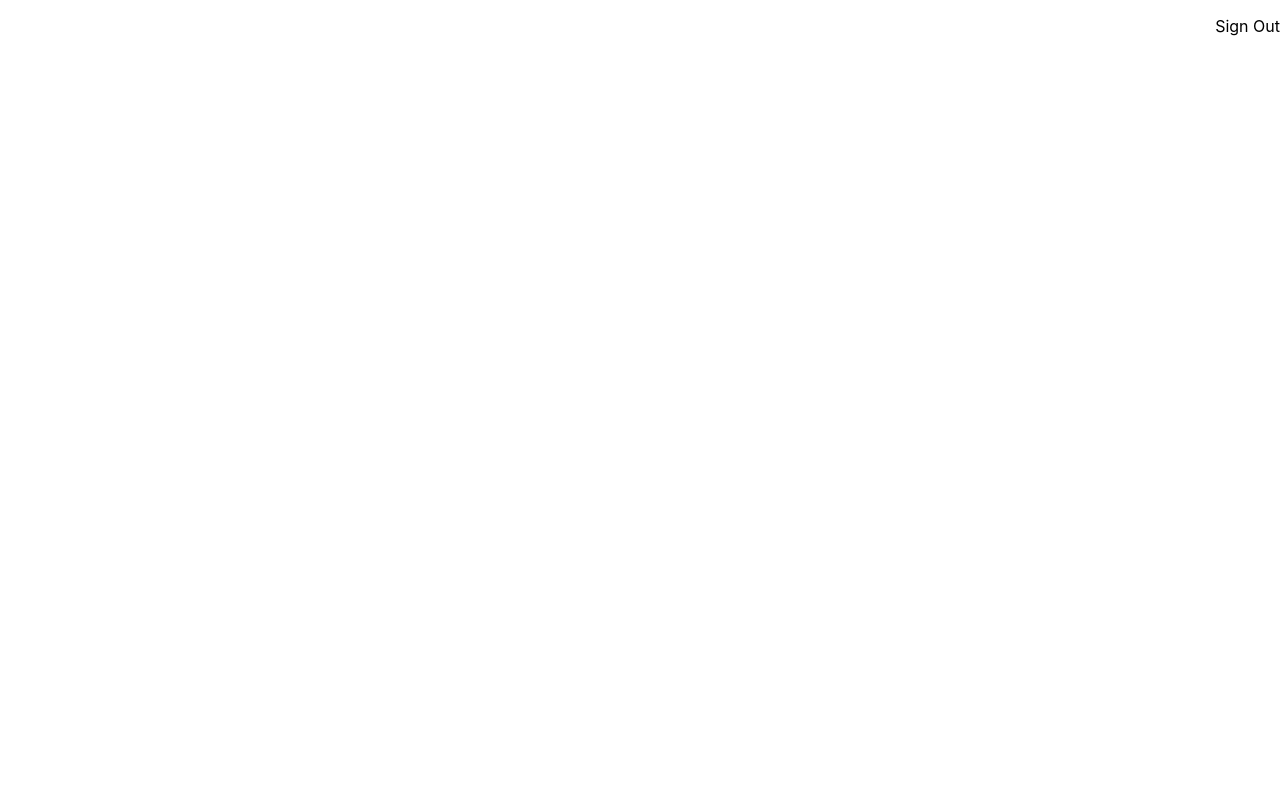
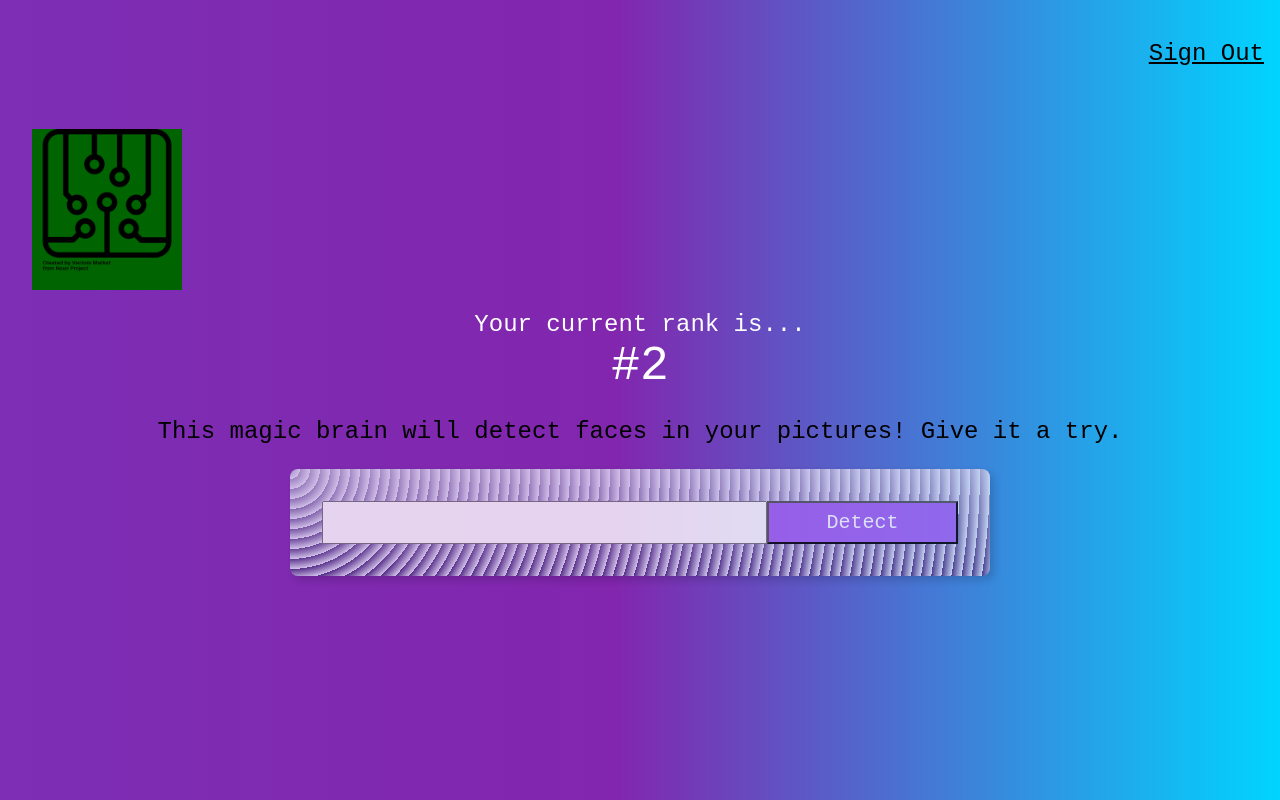
Before and after one commit to Yuuxooon/face_detect, a React (Create React App) app: page / in a window 1280 px wide. Built offline with nearby package versions, Linux system fonts and the light colour scheme.

Commit message:
added new stuff. duh

```diff
--- a/package.json
+++ b/package.json
@@ -8,6 +8,8 @@
     "@testing-library/user-event": "^14.4.3",
     "react": "^18.2.0",
     "react-dom": "^18.2.0",
+    "react-parallax-tilt": "^1.7.149",
+    "react-particles": "^2.10.1",
     "react-scripts": "5.0.1",
     "tachyons": "^4.12.0",
     "web-vitals": "^3.3.2"
--- a/src/App.css
+++ b/src/App.css
@@ -1,5 +1,10 @@
 .App {
   text-align: center;
+}
+
+.center{
+  display: flex;
+  justify-content: center;
 }
 
 .App-logo {
--- a/src/App.js
+++ b/src/App.js
@@ -1,13 +1,17 @@
 import Navigation from './Components/Navigation/Navigation'
+import Logo from './Components/Logo/Logo'
+import ImageLinkForm from './Components/ImageLinkForm/ImageLinkForm'
+import Rank from './Components/Rank/Rank'
 import './App.css'
 
 function App () {
   return (
     <div className='App'>
       <Navigation />
-      {/* {      <Logo/>
-      <ImageLinkForm/>
-      <FaceRecognition/>} */}
+      <Logo />
+      <Rank />
+      <ImageLinkForm />
+      {/* <FaceRecognition/> */}
     </div>
   )
 }
--- /dev/null
+++ b/src/Components/ImageLinkForm/ImageLinkForm.css
@@ -0,0 +1,6 @@
+.form {
+    width: 700px;
+    background-color: #e5e5f7;
+    opacity: 0.8;
+    background-image:  repeating-radial-gradient( circle at 0 0, transparent 0, #e5e5f7 10px ), repeating-linear-gradient( #472b7b55, #472b7b );
+}
--- /dev/null
+++ b/src/Components/ImageLinkForm/ImageLinkForm.js
@@ -0,0 +1,22 @@
+import React from 'react'
+import './ImageLinkForm.css'
+
+const ImageLinkForm = () => {
+  return (
+    <div>
+      <p className='f3 '>
+        {'This magic brain will detect faces in your pictures! Give it a try.'}
+      </p>
+      <div className='center'>
+        <div className='form center pa4 br3 shadow-5'>
+          <input type='text' className='f4 pa2 w-70 center '></input>
+          <button className='w-30 grow f4 link ph3 pv2  dib white bg-light-purple'>
+            Detect
+          </button>
+        </div>
+      </div>
+    </div>
+  )
+}
+
+export default ImageLinkForm
--- /dev/null
+++ b/src/Components/Logo/Logo.js
@@ -0,0 +1,19 @@
+import React from 'react'
+import Tilt from 'react-parallax-tilt'
+import circuit from './circuit.png'
+
+const Logo = () => {
+  return (
+    <div style={{ height: '150px', width: '150px' }} className='ma4 mt0'>
+      <Tilt>
+        <div style={{ backgroundColor: 'darkgreen' }}>
+          <h1>
+            <img alt='Logo' src={circuit} />
+          </h1>
+        </div>
+      </Tilt>
+    </div>
+  )
+}
+
+export default Logo
--- a/src/Components/Navigation/Navigation.js
+++ b/src/Components/Navigation/Navigation.js
@@ -3,7 +3,7 @@ import React from 'react'
 const Navigation = () => {
   return (
     <nav style={{ display: 'flex', justifyContent: 'flex-end' }}>
-      <p>Sign Out</p>
+      <p className='f3 link dim black underline pa3 pointer'>Sign Out</p>
     </nav>
   )
 }
--- /dev/null
+++ b/src/Components/Rank/Rank.js
@@ -0,0 +1,12 @@
+import React from 'react'
+
+const Rank = () => {
+  return (
+    <div>
+      <div className='white f3'>{'Your current rank is...'}</div>
+      <div className='white f1'>{'#2'}</div>
+    </div>
+  )
+}
+
+export default Rank
--- a/src/index.css
+++ b/src/index.css
@@ -1,10 +1,16 @@
 body {
   margin: 0;
-  font-family: -apple-system, BlinkMacSystemFont, 'Segoe UI', 'Roboto', 'Oxygen',
+  /* font-family: -apple-system, BlinkMacSystemFont, 'Segoe UI', 'Roboto', 'Oxygen',
     'Ubuntu', 'Cantarell', 'Fira Sans', 'Droid Sans', 'Helvetica Neue',
-    sans-serif;
+    sans-serif; */
+    font-family: 'Courier New', Courier, monospace;
   -webkit-font-smoothing: antialiased;
   -moz-osx-font-smoothing: grayscale;
+  background: linear-gradient(90deg, rgba(124,46,180,1) 0%, rgba(130,38,174,1) 48%, rgba(0,212,255,1) 100%);
+}
+
+button {
+  cursor: pointer;
 }
 
 code {
```
Also changed, not shown: src/index.js (+9 -8 lines), src/Components/Logo/circuit.png (added), 1 other file (tests, documents, lock files or other folders).
